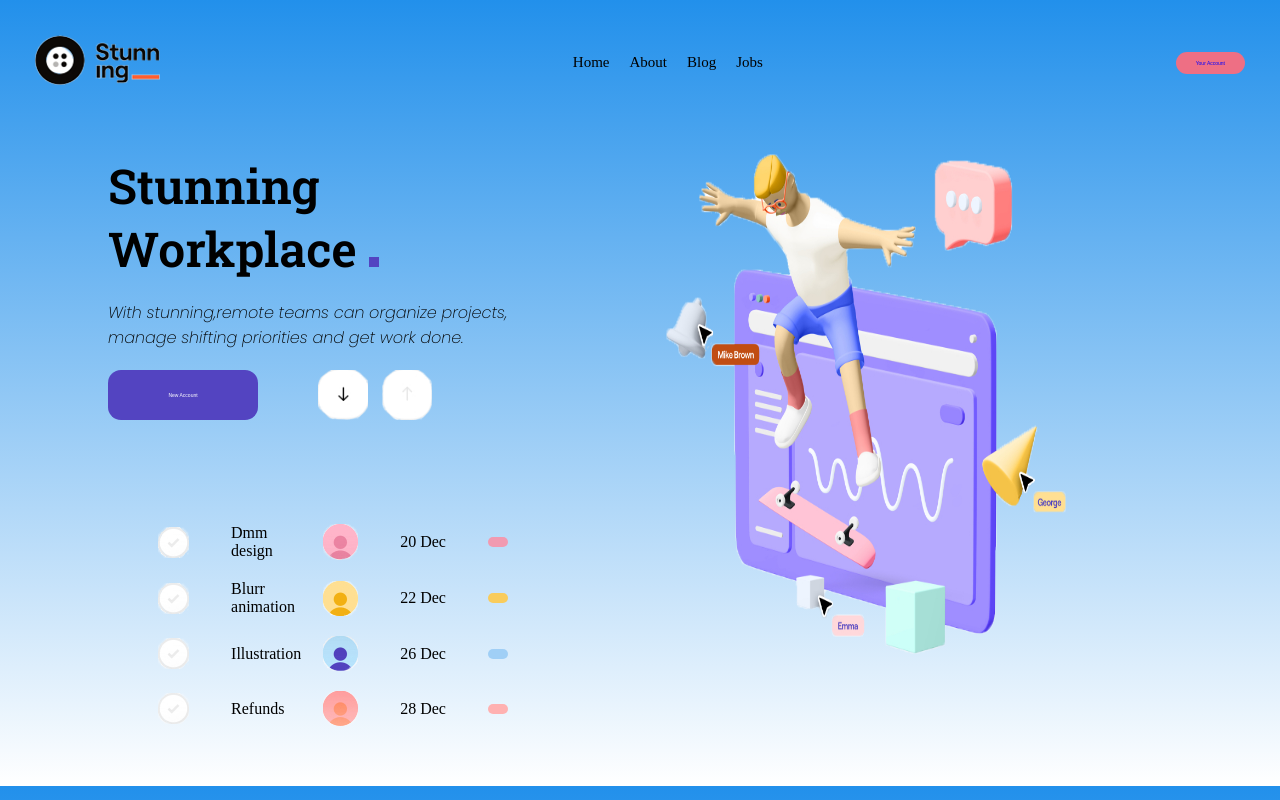
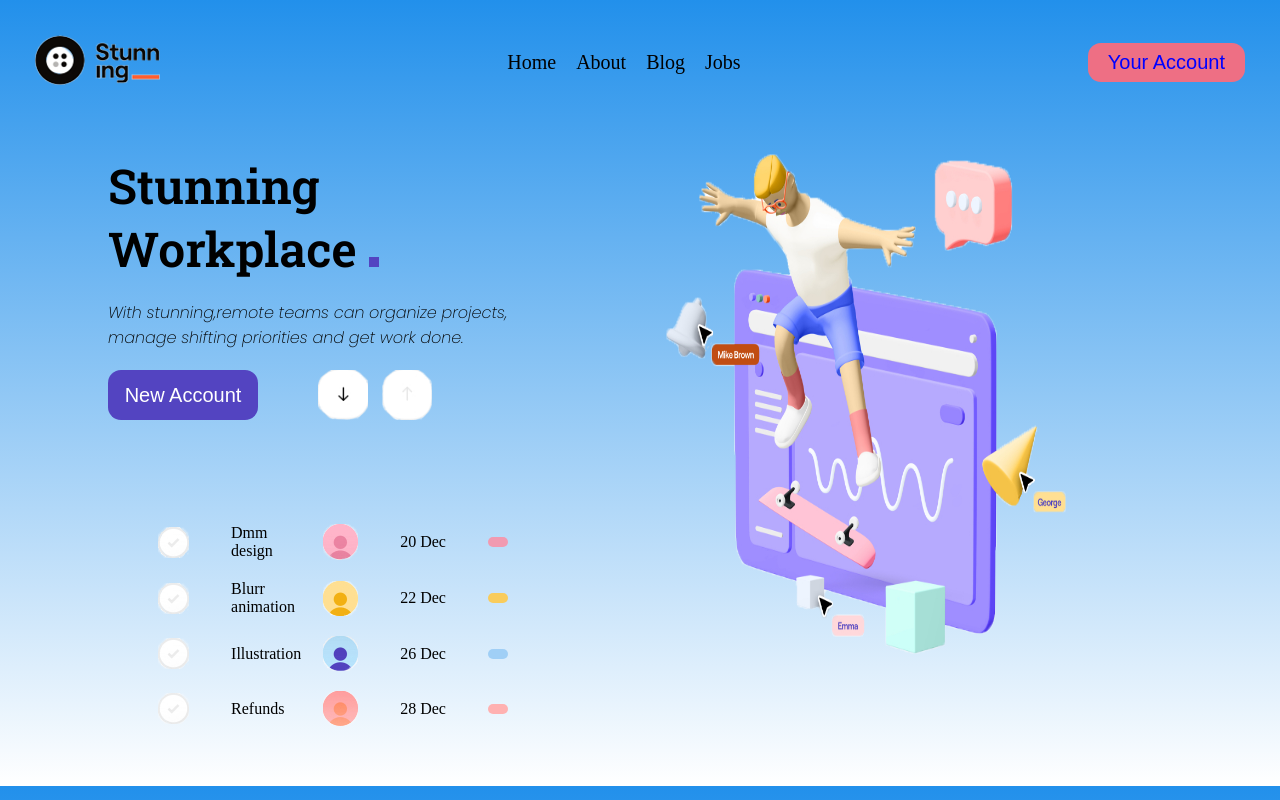
Before and after one commit to keerthanapackiam/HTML, a plain HTML site: page index.html in a window 1280 px wide. Drawn offline with Linux system fonts and the light colour scheme; a web font is replaced by a local one.

Commit message:
Update stunningpage.css

```diff
--- a/stunningpage.css
+++ b/stunningpage.css
@@ -23,7 +23,7 @@ align-items: center;
 .navbar .navlist{
   text-decoration: none;
   padding: 6px 10px;
-  font-size: 15px;
+  font-size: 20px;
   color: black;
 }
 .navbar .navlist:hover{
@@ -37,7 +37,7 @@ align-items: center;
   border: none;
   padding: 8px 20px;
   border-radius: 13px;
-  font-size: 5px;
+  font-size: 20px;
 }
 .btn1 button:hover{
    background-color:rgb(233, 7, 45) ;
@@ -65,7 +65,7 @@ align-items: center;
     color: white;
     border: none;
     border-radius: 13px;
-    font-size: 5px;
+    font-size: 20px;
 }
 .btn2{
     display: flex;
```
